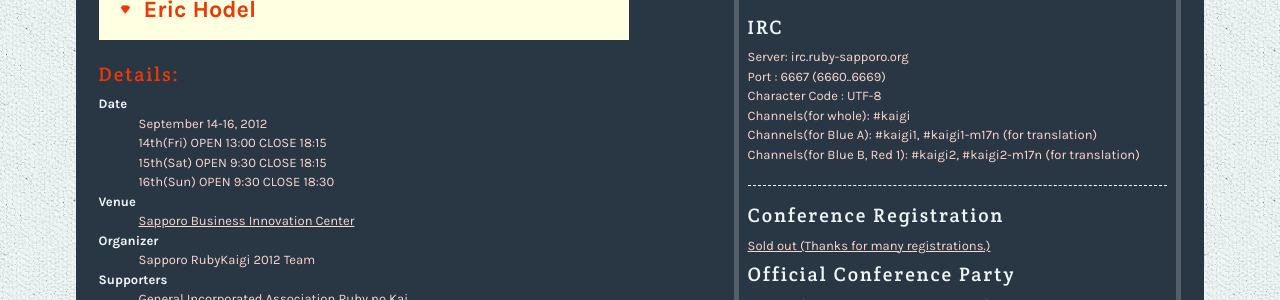
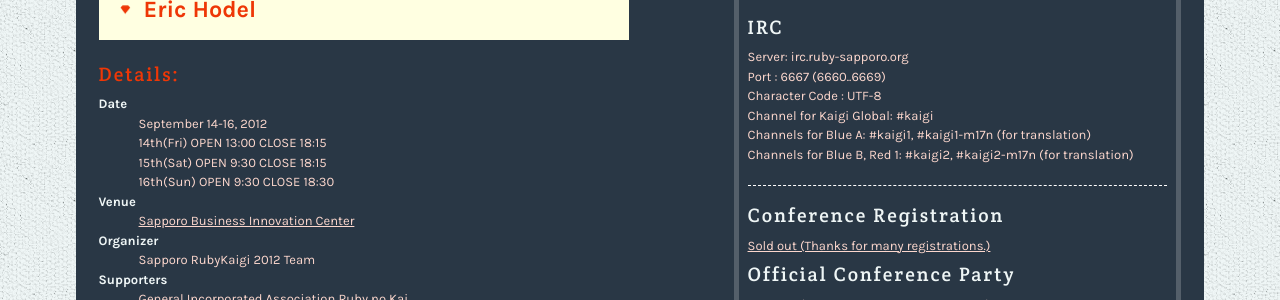
Before and after one commit to ruby-sapporo/sapporo.rubykaigi.org, a Jekyll site: the page built from 2012/en/index.html, in a window 1280 px wide and 900 px high, scrolled down 739 px. Shown: the part 152-452 px from the top of the window. Built offline with Jekyll 4.4.1, drawn with Linux system fonts in a browser that asks for light colours; nearby versions of some CDN libraries; Markdown is read by kramdown in place of the engine named in the settings; comment, search, counter and statistics services are not loaded.

Commit message:
Update channel description

```diff
--- a/2012/en/index.html
+++ b/2012/en/index.html
@@ -63,9 +63,9 @@
       <p>Server: irc.ruby-sapporo.org</a></p>
       <p>Port : 6667 (6660..6669)</p>
       <p>Character Code : UTF-8</p>
-      <p>Channels(for whole): #kaigi</p>
-      <p>Channels(for Blue A): #kaigi1, #kaigi1-m17n (for translation)</p>
-      <p>Channels(for Blue B, Red 1): #kaigi2, #kaigi2-m17n (for translation)</p>
+      <p>Channel for Kaigi Global: #kaigi</p>
+      <p>Channels for Blue A: #kaigi1, #kaigi1-m17n (for translation)</p>
+      <p>Channels for Blue B, Red 1: #kaigi2, #kaigi2-m17n (for translation)</p>
     </div>
     <hr>
     <h2>Conference Registration</h2>
```
